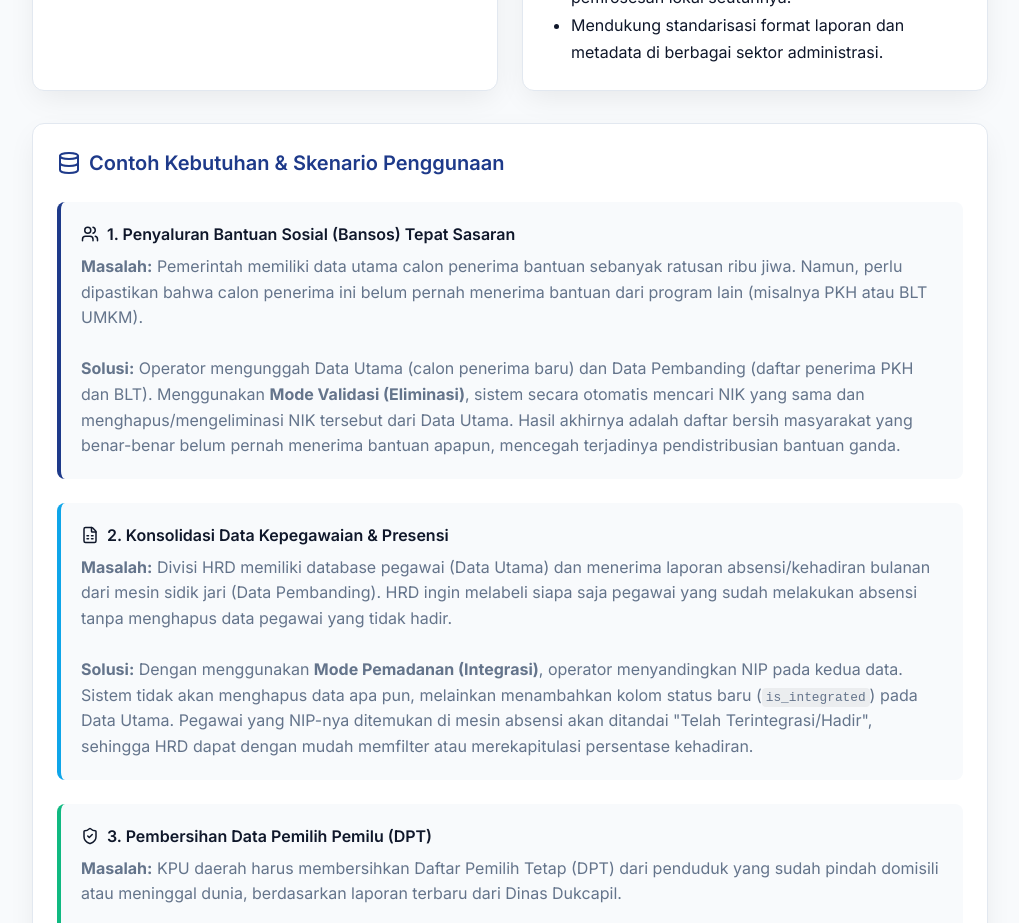
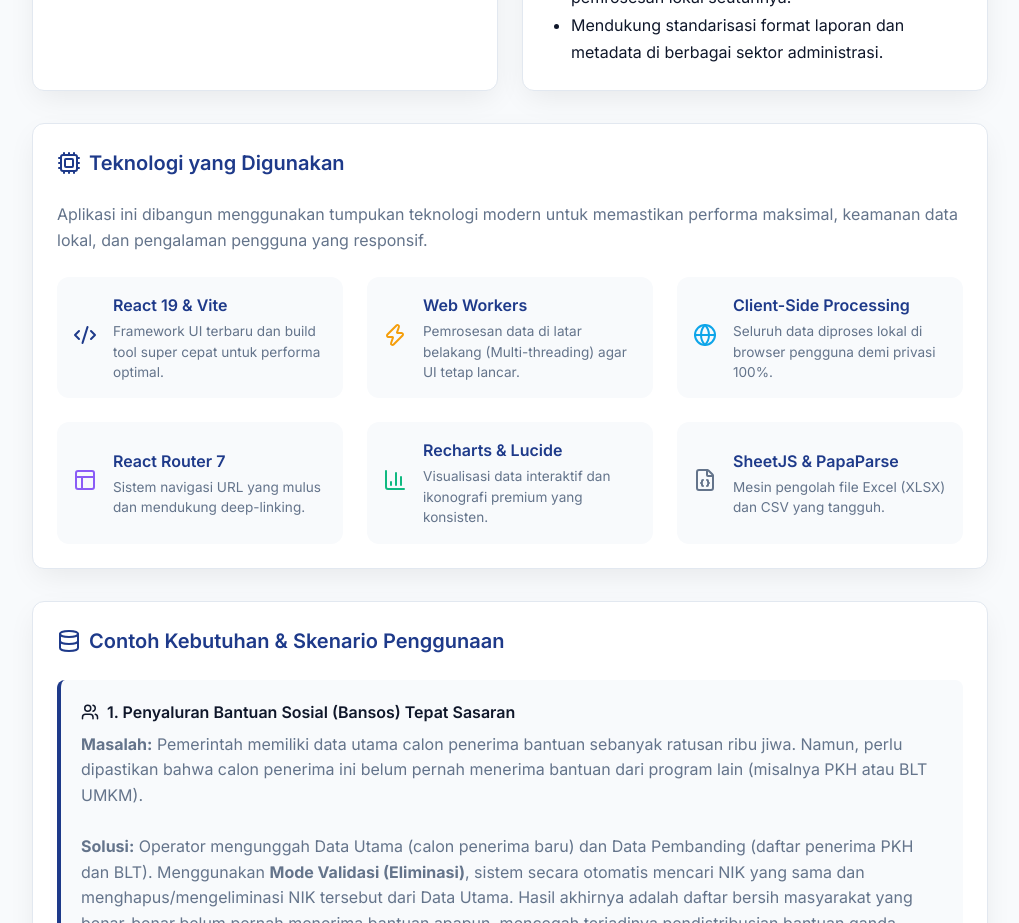
Before and after one commit to YusufxAlbana/Sistem-Pemadanan-Data, a React (Vite) app: page /informasi in a window 1280 px wide. Shown: the part 840-1763 px from the top of the page, without its empty margins (260-1279 px from the left). Built offline with nearby package versions, Linux system fonts and the light colour scheme.

Commit message:
feat: add InfoPage component to document system purpose and technology stack

```diff
--- a/src/components/InfoPage.jsx
+++ b/src/components/InfoPage.jsx
@@ -1,5 +1,5 @@
 import React from 'react';
-import { ShieldCheck, Target, Lightbulb, Users, Database, FileSpreadsheet } from 'lucide-react';
+import { ShieldCheck, Target, Lightbulb, Users, Database, FileSpreadsheet, Cpu, Code2, Zap, Globe, Layout, BarChart3, FileJson, Layers } from 'lucide-react';
 
 const InfoPage = () => {
   return (
@@ -48,6 +48,75 @@ const InfoPage = () => {
         </section>
       </div>
 
+      <section className="card fade-in" style={{ animationDelay: '0.25s' }}>
+        <h3 className="card-title" style={{ marginBottom: '1.5rem' }}>
+          <Cpu size={24} color="var(--primary)" /> Teknologi yang Digunakan
+        </h3>
+        <p style={{ color: 'var(--text-muted)', marginBottom: '1.5rem', lineHeight: '1.6' }}>
+          Aplikasi ini dibangun menggunakan tumpukan teknologi modern untuk memastikan performa maksimal, keamanan data lokal, dan pengalaman pengguna yang responsif.
+        </p>
+
+        <div style={{
+          display: 'grid',
+          gridTemplateColumns: 'repeat(auto-fit, minmax(240px, 1fr))',
+          gap: '1.5rem'
+        }}>
+          {/* Tech Card 1 */}
+          <div style={{ display: 'flex', alignItems: 'center', gap: '1rem', padding: '1rem', backgroundColor: '#F8FAFC', borderRadius: '12px' }}>
+            <div style={{ color: 'var(--primary)', flexShrink: 0 }}><Code2 size={24} /></div>
+            <div>
+              <h5 style={{ margin: '0 0 0.25rem 0', fontSize: '1rem' }}>React 19 & Vite</h5>
+              <p style={{ margin: 0, fontSize: '0.85rem', color: 'var(--text-muted)' }}>Framework UI terbaru dan build tool super cepat untuk performa optimal.</p>
+            </div>
+          </div>
+
+          {/* Tech Card 2 */}
+          <div style={{ display: 'flex', alignItems: 'center', gap: '1rem', padding: '1rem', backgroundColor: '#F8FAFC', borderRadius: '12px' }}>
+            <div style={{ color: '#F59E0B', flexShrink: 0 }}><Zap size={24} /></div>
+            <div>
+              <h5 style={{ margin: '0 0 0.25rem 0', fontSize: '1rem' }}>Web Workers</h5>
+              <p style={{ margin: 0, fontSize: '0.85rem', color: 'var(--text-muted)' }}>Pemrosesan data di latar belakang (Multi-threading) agar UI tetap lancar.</p>
+            </div>
+          </div>
+
+          {/* Tech Card 3 */}
+          <div style={{ display: 'flex', alignItems: 'center', gap: '1rem', padding: '1rem', backgroundColor: '#F8FAFC', borderRadius: '12px' }}>
+            <div style={{ color: '#0EA5E9', flexShrink: 0 }}><Globe size={24} /></div>
+            <div>
+              <h5 style={{ margin: '0 0 0.25rem 0', fontSize: '1rem' }}>Client-Side Processing</h5>
+              <p style={{ margin: 0, fontSize: '0.85rem', color: 'var(--text-muted)' }}>Seluruh data diproses lokal di browser pengguna demi privasi 100%.</p>
+            </div>
+          </div>
+
+          {/* Tech Card 4 */}
+          <div style={{ display: 'flex', alignItems: 'center', gap: '1rem', padding: '1rem', backgroundColor: '#F8FAFC', borderRadius: '12px' }}>
+            <div style={{ color: '#8B5CF6', flexShrink: 0 }}><Layout size={24} /></div>
+            <div>
+              <h5 style={{ margin: '0 0 0.25rem 0', fontSize: '1rem' }}>React Router 7</h5>
+              <p style={{ margin: 0, fontSize: '0.85rem', color: 'var(--text-muted)' }}>Sistem navigasi URL yang mulus dan mendukung deep-linking.</p>
+            </div>
+          </div>
+
+          {/* Tech Card 5 */}
+          <div style={{ display: 'flex', alignItems: 'center', gap: '1rem', padding: '1rem', backgroundColor: '#F8FAFC', borderRadius: '12px' }}>
+            <div style={{ color: '#10B981', flexShrink: 0 }}><BarChart3 size={24} /></div>
+            <div>
+              <h5 style={{ margin: '0 0 0.25rem 0', fontSize: '1rem' }}>Recharts & Lucide</h5>
+              <p style={{ margin: 0, fontSize: '0.85rem', color: 'var(--text-muted)' }}>Visualisasi data interaktif dan ikonografi premium yang konsisten.</p>
+            </div>
+          </div>
+
+          {/* Tech Card 6 */}
+          <div style={{ display: 'flex', alignItems: 'center', gap: '1rem', padding: '1rem', backgroundColor: '#F8FAFC', borderRadius: '12px' }}>
+            <div style={{ color: '#64748B', flexShrink: 0 }}><FileJson size={24} /></div>
+            <div>
+              <h5 style={{ margin: '0 0 0.25rem 0', fontSize: '1rem' }}>SheetJS & PapaParse</h5>
+              <p style={{ margin: 0, fontSize: '0.85rem', color: 'var(--text-muted)' }}>Mesin pengolah file Excel (XLSX) dan CSV yang tangguh.</p>
+            </div>
+          </div>
+        </div>
+      </section>
+
       <section className="card fade-in" style={{ animationDelay: '0.3s' }}>
         <h3 className="card-title" style={{ marginBottom: '1.5rem' }}>
           <Database size={24} /> Contoh Kebutuhan & Skenario Penggunaan
```
